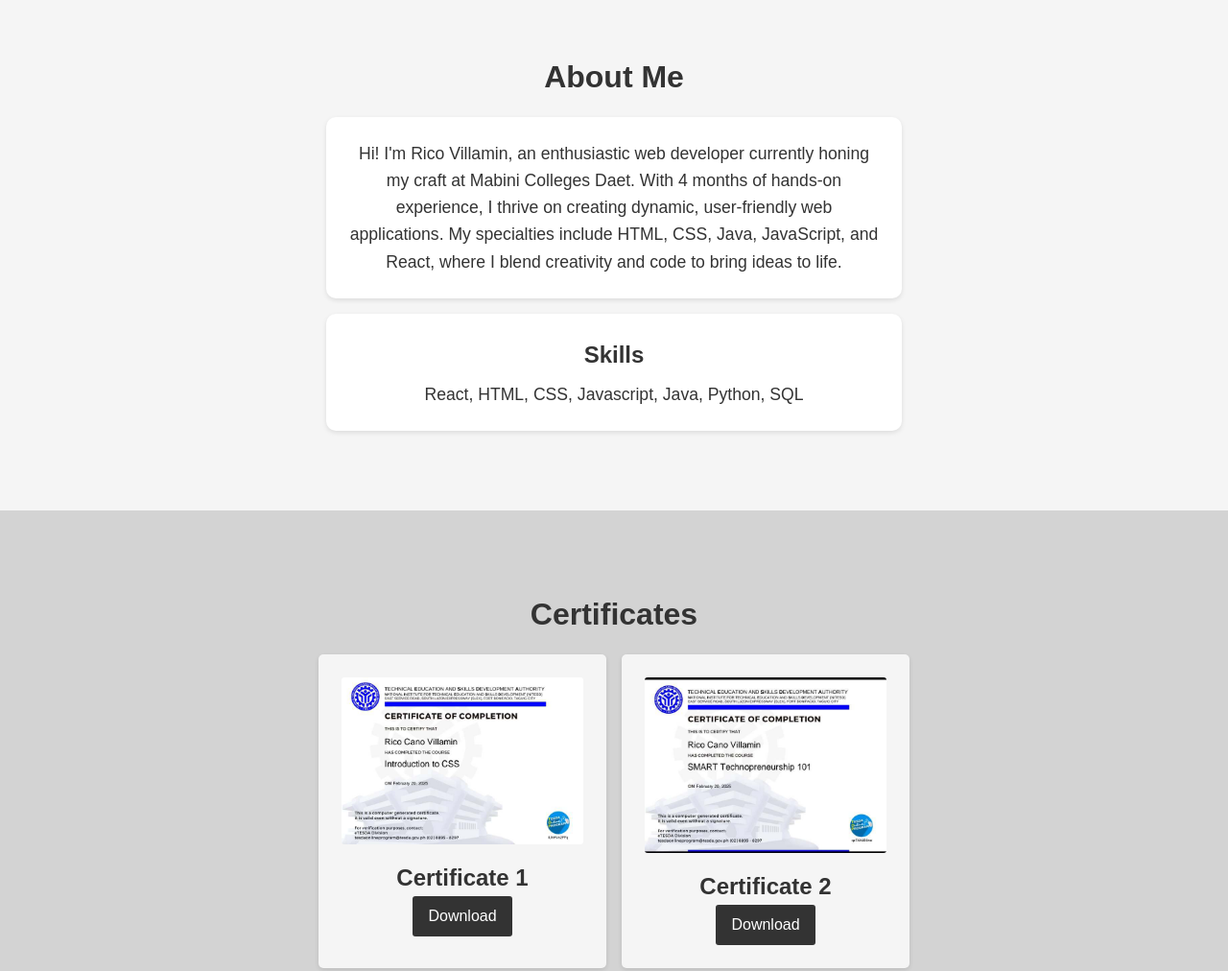
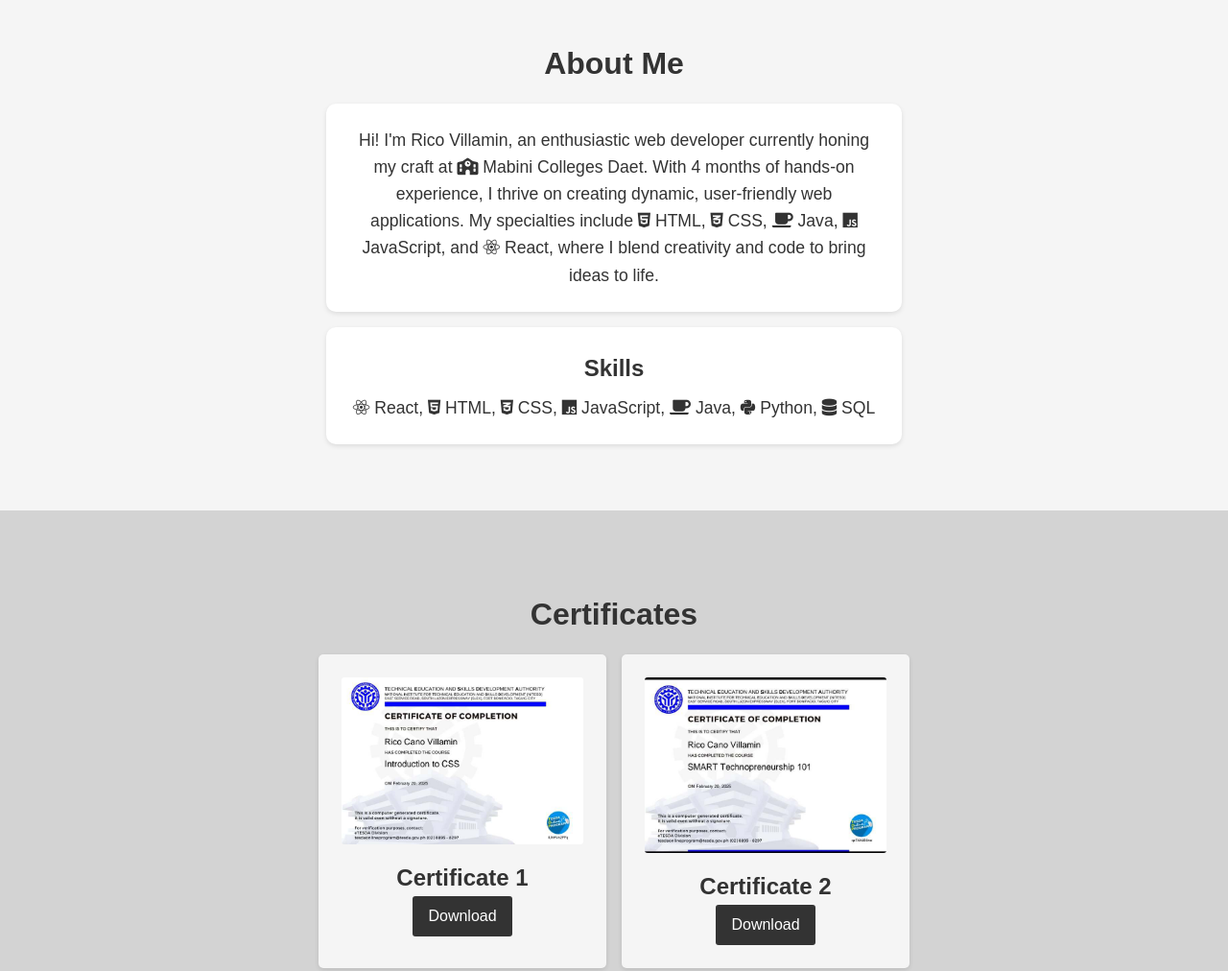
Before and after one commit to Secretive-Plotterrr/Responsive-Web-Portfolio-using-Flask, a plain HTML site: page index.html in a window 1280 px wide. Shown: the part 900-1912 px from the top of the page at 96% size. Drawn offline with nearby package versions, Linux system fonts and the light colour scheme.

Commit message:
Updated index.html and replaced project3 image

```diff
--- a/index.html
+++ b/index.html
@@ -5,7 +5,7 @@
     <meta name="viewport" content="width=device-width, initial-scale=1.0">
     <title>My Portfolio</title>
     <link rel="stylesheet" href="static/css/style.css">
-    <link rel="stylesheet" href="https://cdnjs.cloudflare.com/ajax/libs/font-awesome/5.15.4/css/all.min.css">
+    <link rel="stylesheet" href="https://cdnjs.cloudflare.com/ajax/libs/font-awesome/6.0.0-beta3/css/all.min.css">
 </head>
 <body>
     <!-- Navbar -->
@@ -61,11 +61,27 @@
     <section id="about" class="about">
         <h2>About Me</h2>
         <div class="about-box about-description">
-            <p>Hi! I'm Rico Villamin, an enthusiastic web developer currently honing my craft at Mabini Colleges Daet. With 4 months of hands-on experience, I thrive on creating dynamic, user-friendly web applications. My specialties include HTML, CSS, Java, JavaScript, and React, where I blend creativity and code to bring ideas to life.</p>
+            <p>
+                Hi! I'm Rico Villamin, an enthusiastic web developer currently honing my craft at
+                <i class="fas fa-school"></i> Mabini Colleges Daet. With 4 months of hands-on experience, I thrive on creating dynamic, user-friendly web applications. My specialties include
+                <i class="fab fa-html5"></i> HTML,
+                <i class="fab fa-css3-alt"></i> CSS,
+                <i class="fas fa-coffee"></i> Java,
+                <i class="fab fa-js"></i> JavaScript, and
+                <i class="fab fa-react"></i> React, where I blend creativity and code to bring ideas to life.
+            </p>
         </div>
         <div class="about-box about-skills">
             <h3>Skills</h3>
-            <p>React, HTML, CSS, Javascript, Java, Python, SQL</p>
+            <p>
+                <i class="fab fa-react"></i> React,
+                <i class="fab fa-html5"></i> HTML,
+                <i class="fab fa-css3-alt"></i> CSS,
+                <i class="fab fa-js"></i> JavaScript,
+                <i class="fas fa-coffee"></i> Java,
+                <i class="fab fa-python"></i> Python,
+                <i class="fas fa-database"></i> SQL
+            </p>
         </div>
     </section>
 
@@ -120,6 +136,15 @@
                 <div class="project-buttons">
                     <a href="https://github.com/Secretive-Plotterrr/Chatbot" target="_blank" class="view-btn" rel="noopener">View</a>
                     <a href="https://my-chatbot-dusky.vercel.app/" target="_blank" class="demo-btn" rel="noopener">Live Demo</a>
+                </div>
+            </div>
+            <div class="project-card">
+                <img src="static/images/project4.png" alt="Project 2" class="project-image" onclick="enlargeImage(this)">
+                <h3>Project 2</h3>
+                <p>Chatbot</p>
+                <div class="project-buttons">
+                    <a href="https://github.com/Secretive-Plotterrr/Chess-App" target="_blank" class="view-btn" rel="noopener">View</a>
+                    <a href="https://chess-app-delta-eight.vercel.app" target="_blank" class="demo-btn" rel="noopener">Live Demo</a>
                 </div>
             </div>
         </div>
```
Also changed, not shown: static/images/project3.png.
